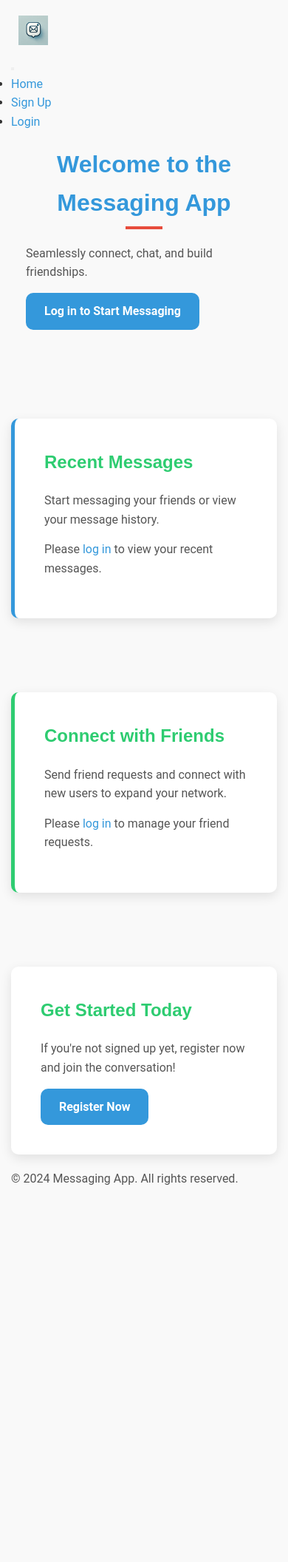
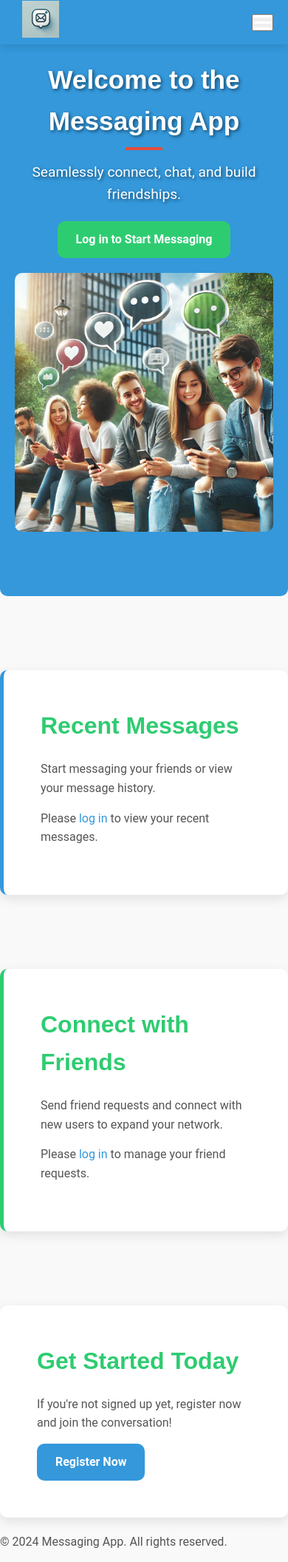
Before and after one commit to JWCurtis94/messaging-app, a Django app: page / in a window 390 px wide. Shown: the whole page at 74% size. Before the commit the page ends 1602 px from the top, so only its background shows below. Run offline with Django 5.2, Linux system fonts and the light colour scheme.

Commit message:
Improved CSS

```diff
--- a/messaging/static/css/style.css
+++ b/messaging/static/css/style.css
@@ -100,47 +100,169 @@ a:hover {
     z-index: 1000;
 }
 
-.navbar .logo {
-    color: white;
-    font-size: 1.8em;
-    font-family: var(--font-heading);
+/* Logo Styling */
+.logo img {
+    height: 50px;
+    width: auto;
 }
 
-.navbar .nav-links {
+.logo {
+    display: flex;
+    align-items: center;
+    height: var(--navbar-height);
+    padding: 5px 10px;
+}
+
+.logo img:hover {
+    transform: scale(1.1);
+    transition: transform 0.3s ease;
+}
+
+/* Navigation Links Styling */
+.nav-links {
     list-style: none;
     display: flex;
     gap: 20px;
 }
 
-.navbar .nav-links li {
+.nav-links li {
     display: inline-block;
 }
 
-.navbar .nav-links a {
+.nav-links a {
     color: white;
     font-weight: 500;
     padding: 8px 15px;
     border-radius: var(--border-radius);
+    text-decoration: none;
     transition: background-color var(--transition-speed), transform var(--transition-speed);
 }
 
-.navbar .nav-links a:hover {
+.nav-links a:hover {
     background-color: var(--secondary-color);
     transform: translateY(-3px);
 }
 
-.navbar .burger-icon {
+/*------------------------- Burger Icon for Mobile -------------------------*/
+.burger-icon {
     display: none;
     flex-direction: column;
     gap: 5px;
     cursor: pointer;
 }
 
-.navbar .burger-icon div {
+.burger-icon span {
     width: 25px;
     height: 3px;
     background-color: white;
     border-radius: 2px;
+}
+
+/* Mobile Navigation */
+@media (max-width: 768px) {
+    .burger-icon {
+        display: flex;
+    }
+
+    .nav-links {
+        display: none;
+        flex-direction: column;
+        gap: 10px;
+        position: absolute;
+        top: var(--navbar-height);
+        right: 0;
+        background-color: var(--primary-color);
+        width: 100%;
+        padding: 20px;
+        text-align: center;
+    }
+
+    .nav-links.nav-open {
+        display: flex;
+    }
+}
+
+/*------------------------- Hero Section -------------------------*/
+.hero {
+    background-color: var(--primary-color);
+    padding: 60px 0;
+    display: flex;
+    align-items: center;
+    justify-content: space-between;
+    color: white;
+    border-radius: var(--border-radius);
+}
+
+.hero .container {
+    display: flex;
+    justify-content: space-between;
+    align-items: center;
+    gap: 40px;
+}
+
+.hero-content {
+    max-width: 50%;
+}
+
+.hero h1 {
+    color: #ffffff; /* White text for better contrast */
+    font-size: 3em;
+    margin-bottom: 15px;
+}
+
+.hero p {
+    color: #ffffff; /* White text for paragraph */
+    font-size: 1.2em;
+    margin-bottom: 20px;
+}
+
+.hero h1, .hero p {
+    text-shadow: 2px 2px 4px rgba(0, 0, 0, 0.5); /* Slight shadow for better readability */
+}
+
+.hero .btn {
+    background-color: var(--secondary-color);
+    padding: 12px 25px;
+    border-radius: var(--border-radius);
+    color: white;
+    font-weight: 600;
+    text-decoration: none;
+    transition: background-color var(--transition-speed);
+}
+
+.hero .btn:hover {
+    background-color: var(--accent-color);
+}
+
+.hero-image {
+    max-width: 50%;
+}
+
+.hero-image img {
+    max-width: 100%;
+    height: auto;
+    border-radius: var(--border-radius);
+}
+
+/*------------------------- Responsive Adjustments for Hero Section -------------------------*/
+@media (max-width: 768px) {
+    .hero {
+        flex-direction: column;
+        text-align: center;
+    }
+
+    .hero .container {
+        flex-direction: column;
+        gap: 20px;
+    }
+
+    .hero-content, .hero-image {
+        max-width: 100%;
+    }
+
+    .hero h1 {
+        font-size: 2.2em;
+    }
 }
 
 /*------------------------- Section Styles -------------------------*/
@@ -261,34 +379,6 @@ input[type="submit"]:hover {
     animation: slideIn 0.5s ease-in-out;
 }
 
-/*------------------------- Logo Styles -------------------------*/
-.logo img {
-    height: 50px;
-    width: auto;
-    max-width: 150px;
-    object-fit: contain;
-    transition: height 0.3s ease, width 0.3s ease;
-}
-
-.logo {
-    display: flex;
-    align-items: center;
-    height: var(--navbar-height);
-    padding: 5px 10px;
-}
-
-@media (max-width: 768px) {
-    .logo img {
-        height: 40px;
-        max-width: 120px;
-    }
-}
-
-.logo img:hover {
-    transform: scale(1.1);
-    transition: transform 0.3s ease;
-}
-
 /*------------------------- Custom Scrollbar -------------------------*/
 ::-webkit-scrollbar {
     width: 10px;
@@ -305,45 +395,6 @@ input[type="submit"]:hover {
 
 ::-webkit-scrollbar-thumb:hover {
     background: var(--secondary-color);
-}
-
-/*------------------------- Responsive Design -------------------------*/
-@media (max-width: 768px) {
-    body {
-      padding: 15px;
-    }
-
-    h1 {
-      font-size: 2em;
-    }
-
-    h2 {
-      font-size: 1.5em;
-    }
-
-    .section {
-      padding: 20px;
-    }
-
-    .navbar .nav-links {
-      display: none;
-      flex-direction: column;
-      gap: 10px;
-      position: absolute;
-      top: var(--navbar-height);
-      right: 0;
-      background-color: var(--primary-color);
-      width: 100%;
-      padding: 20px;
-    }
-
-    .navbar .nav-links.nav-open {
-      display: flex;
-    }
-
-    .navbar .burger-icon {
-      display: flex;
-    }
 }
 
 /*------------------------- Dark Mode Support -------------------------*/
--- a/messaging/templates/messaging/base.html
+++ b/messaging/templates/messaging/base.html
@@ -9,7 +9,7 @@
 </head>
 <body>
     <header>
-        <nav aria-label="Main Navigation">
+        <nav class="navbar" aria-label="Main Navigation">
             <!-- Logo linking to homepage -->
             <div class="logo">
                 <a href="{% url 'homepage' %}">
@@ -54,7 +54,6 @@
         });
     </script>
 
-
     <main>
         {% block content %}
         <!-- Page-specific content will be injected here -->
--- a/messaging/templates/messaging/homepage.html
+++ b/messaging/templates/messaging/homepage.html
@@ -1,10 +1,12 @@
 {% extends 'messaging/base.html' %}
+{% load static %} <!-- Add this line to load static files -->
 
 {% block title %}Home | Messaging App{% endblock %}
 
 {% block content %}
     <section class="hero">
         <div class="container">
+            <div class="hero-content">
                 <h1>Welcome to the Messaging App</h1>
                 <p>Seamlessly connect, chat, and build friendships.</p>
 
@@ -13,6 +15,11 @@
                 {% else %}
                     <a href="{% url 'login' %}" class="btn">Log in to Start Messaging</a>
                 {% endif %}
+            </div>
+            <!-- Hero Image -->
+            <div class="hero-image">
+                <img src="{% static 'assets/hero.webp' %}" alt="Friends texting each other" class="responsive-hero-image">
+            </div>
         </div>
     </section>
 
--- a/messaging_system/settings.py
+++ b/messaging_system/settings.py
@@ -86,6 +86,7 @@ USE_TZ = True
 
 STATIC_URL = '/static/'
 STATICFILES_DIRS = [BASE_DIR / 'static']
+STATIC_ROOT = BASE_DIR / 'staticfiles'
 
 DEFAULT_AUTO_FIELD = 'django.db.models.BigAutoField'
 
```
Also changed, not shown: other parts of messaging/static/css/style.css (+40 -4 lines), messaging/templates/messaging/message_list.html (+32 -6 lines), messaging/static/assets/hero.webp (added). Lines whose indentation alone changed are shown as unchanged.
